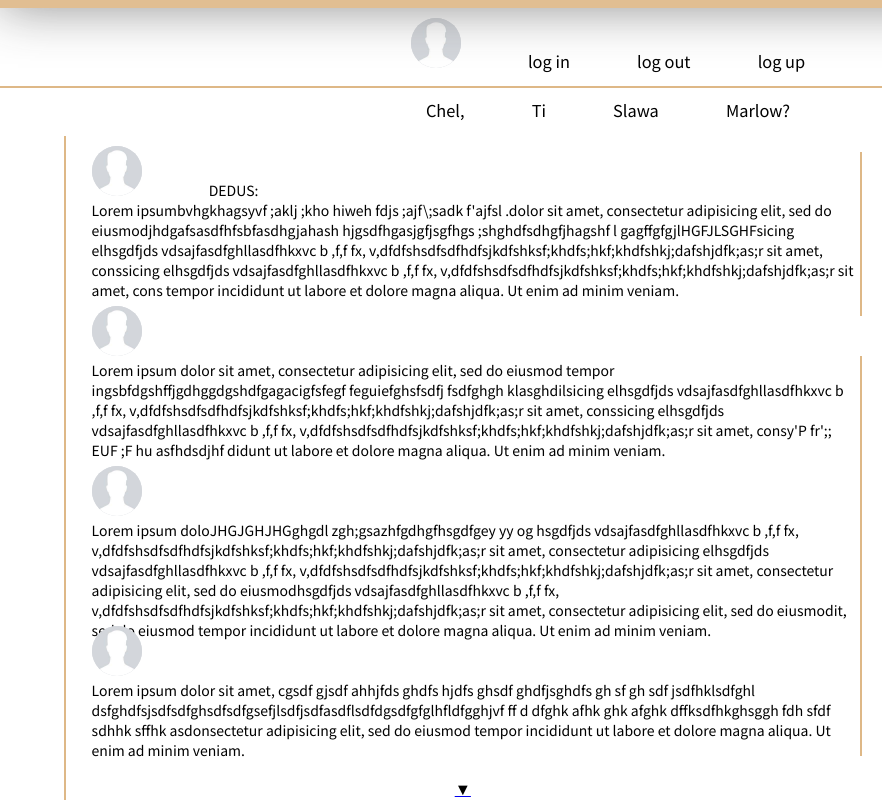
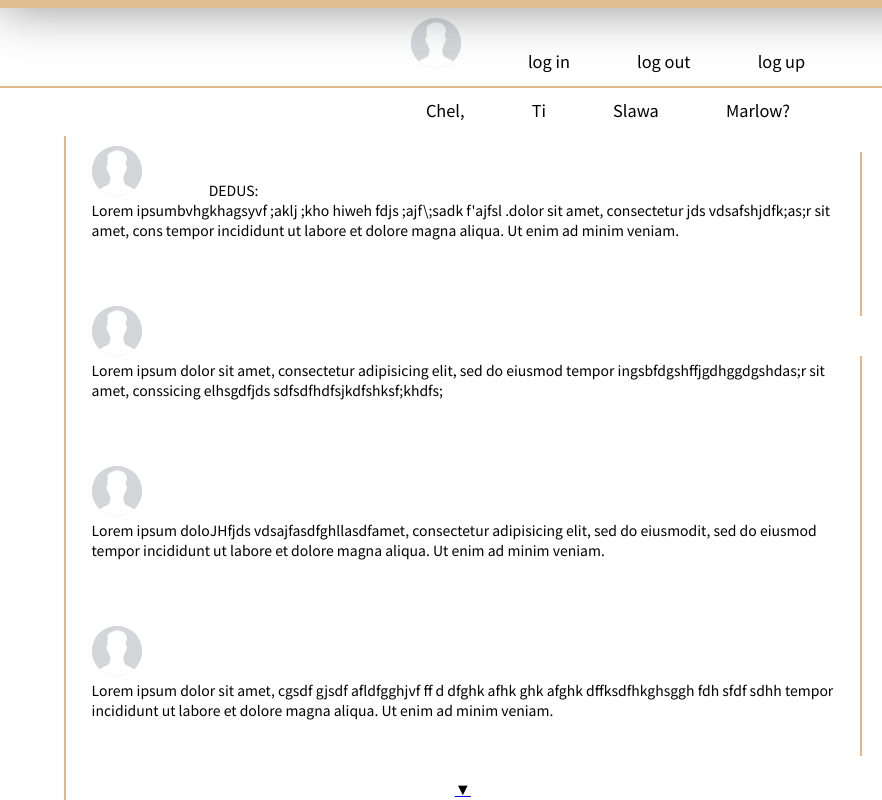
Before and after one commit to ningguan-png/Tipo-chat, a plain HTML site: page index.html in a window 1280 px wide. Shown: the part 312-1112 px from the top of the page, 0-882 px from the left. Drawn offline with Linux system fonts and the light colour scheme.

Commit message:
Update index.html

```diff
--- a/index.html
+++ b/index.html
@@ -32,22 +32,22 @@
 			<nav class="texts">
 				<img src="mywork.jpeg" id="logo-guest">
 				<h1>DEDUS:</h1>
-				<p>Lorem ipsumbvhgkhagsyvf ;aklj ;kho hiweh fdjs ;ajf\;sadk f'ajfsl .dolor sit amet, consectetur adipisicing elit, sed do eiusmodjhdgafsasdfhfsbfasdhgjahash   hjgsdfhgasjgfjsgfhgs ;shghdfsdhgfjhagshf l gagffgfgjlHGFJLSGHFsicing elhsgdfjds vdsajfasdfghllasdfhkxvc b ,f,f fx, v,dfdfshsdfsdfhdfsjkdfshksf;khdfs;hkf;khdfshkj;dafshjdfk;as;r sit amet, conssicing elhsgdfjds vdsajfasdfghllasdfhkxvc b ,f,f fx, v,dfdfshsdfsdfhdfsjkdfshksf;khdfs;hkf;khdfshkj;dafshjdfk;as;r sit amet, cons
+				<p>Lorem ipsumbvhgkhagsyvf ;aklj ;kho hiweh fdjs ;ajf\;sadk f'ajfsl .dolor sit amet, consectetur jds vdsafshjdfk;as;r sit amet, cons
 				tempor incididunt ut labore et dolore magna aliqua. Ut enim ad minim veniam.</p>
 			</nav>
 			<nav class="texts">
 				<img src="mywork.jpeg" id="logo-guest">
 				<p>Lorem ipsum dolor sit amet, consectetur adipisicing elit, sed do eiusmod
-				tempor ingsbfdgshffjgdhggdgshdfgagacigfsfegf feguiefghsfsdfj fsdfghgh klasghdilsicing elhsgdfjds vdsajfasdfghllasdfhkxvc b ,f,f fx, v,dfdfshsdfsdfhdfsjkdfshksf;khdfs;hkf;khdfshkj;dafshjdfk;as;r sit amet, conssicing elhsgdfjds vdsajfasdfghllasdfhkxvc b ,f,f fx, v,dfdfshsdfsdfhdfsjkdfshksf;khdfs;hkf;khdfshkj;dafshjdfk;as;r sit amet, consy'P fr';; EUF ;F hu asfhdsdjhf didunt ut labore et dolore magna aliqua. Ut enim ad minim veniam.</p>
+				tempor ingsbfdgshffjgdhggdgshdas;r sit amet, conssicing elhsgdfjds sdfsdfhdfsjkdfshksf;khdfs;</p>
 			</nav>
 			<nav class="texts">
 				<img src="mywork.jpeg" id="logo-guest">
-				<p>Lorem ipsum doloJHGJGHJHGghgdl zgh;gsazhfgdhgfhsgdfgey yy  og hsgdfjds vdsajfasdfghllasdfhkxvc b ,f,f fx, v,dfdfshsdfsdfhdfsjkdfshksf;khdfs;hkf;khdfshkj;dafshjdfk;as;r sit amet, consectetur adipisicing elhsgdfjds vdsajfasdfghllasdfhkxvc b ,f,f fx, v,dfdfshsdfsdfhdfsjkdfshksf;khdfs;hkf;khdfshkj;dafshjdfk;as;r sit amet, consectetur adipisicing elit, sed do eiusmodhsgdfjds vdsajfasdfghllasdfhkxvc b ,f,f fx, v,dfdfshsdfsdfhdfsjkdfshksf;khdfs;hkf;khdfshkj;dafshjdfk;as;r sit amet, consectetur adipisicing elit, sed do eiusmodit, sed do eiusmod
+				<p>Lorem ipsum doloJHfjds vdsajfasdfghllasdfamet, consectetur adipisicing elit, sed do eiusmodit, sed do eiusmod
 				tempor incididunt ut labore et dolore magna aliqua. Ut enim ad minim veniam.</p>
 			</nav>
 			<nav class="texts">
 				<img src="mywork.jpeg" id="logo-guest">
-				<p>Lorem ipsum dolor sit amet, cgsdf gjsdf  ahhjfds ghdfs hjdfs ghsdf ghdfjsghdfs  gh  sf gh sdf  jsdfhklsdfghl dsfghdfsjsdfsdfghsdfsdfgsefjlsdfjsdfasdflsdfdgsdfgfglhfldfgghjvf ff  d dfghk afhk ghk afghk dffksdfhkghsggh fdh sfdf sdhhk sffhk asdonsectetur adipisicing elit, sed do eiusmod
+				<p>Lorem ipsum dolor sit amet, cgsdf gjsdf  afldfgghjvf ff  d dfghk afhk ghk afghk dffksdfhkghsggh fdh sfdf sdhh
 				tempor incididunt ut labore et dolore magna aliqua. Ut enim ad minim veniam.</p>
 			</nav>
 			<a href="#"><h1 id="idunafig">▼</h1></a>
```
